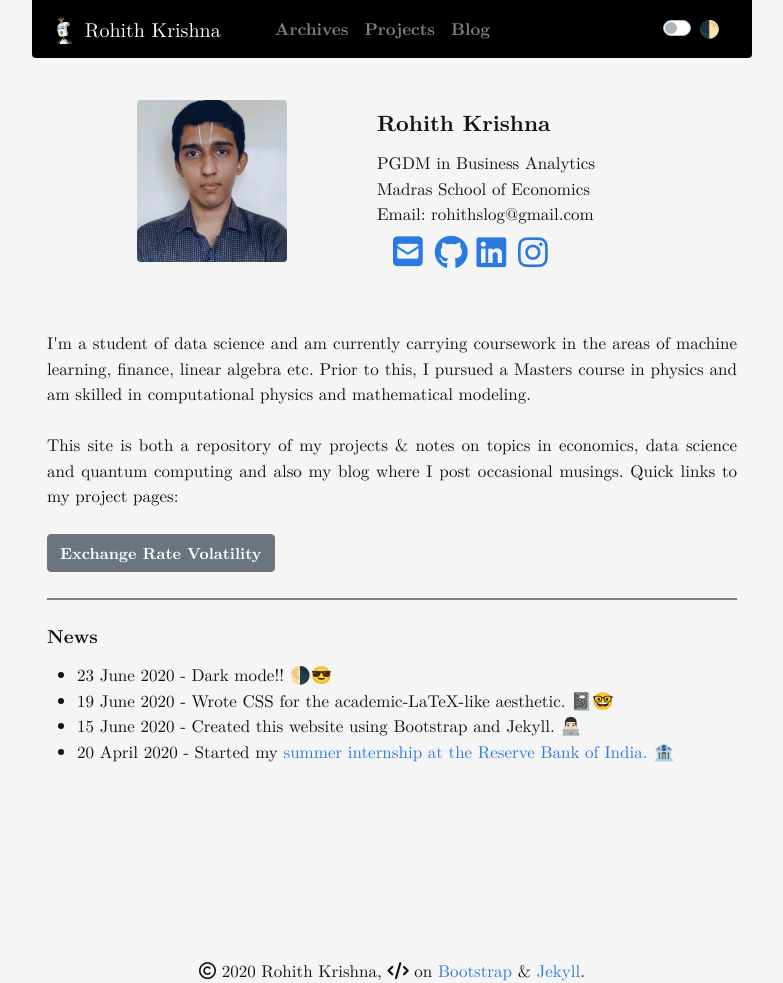
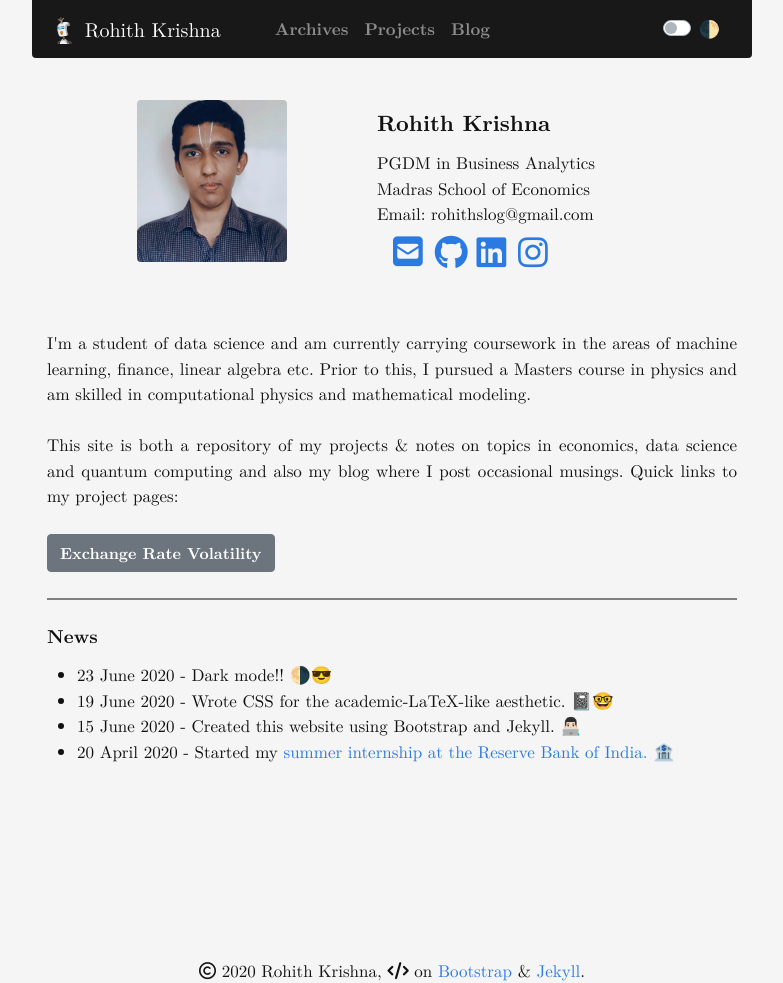
Before and after one commit to rohithmay/rohithmay.github.io, a Jekyll site: the page built from index.md, in a window 1280 px wide. Shown: the whole page, without its empty margins (248-1031 px from the left). Built offline with Jekyll 4.4.1, drawn with Linux system fonts in a browser that asks for light colours; nearby versions of some CDN libraries; a style sheet for code colours, icons or effects is not loaded.

Commit message:
Update navbar.html

```diff
--- a/_includes/navbar.html
+++ b/_includes/navbar.html
@@ -1,4 +1,4 @@
-<nav class="navbar navbar-expand-md navbar-dark rounded-bottom" style = "background-color: #000000;" role="navigation">
+<nav class="navbar navbar-expand-md navbar-dark rounded-bottom" style = "background-color: #181818;" role="navigation">
   <!-- Use this for black background in dark mode style = "background-color: #000000;"" -->
   <!-- Use sticky-top in class above
  -->
```
